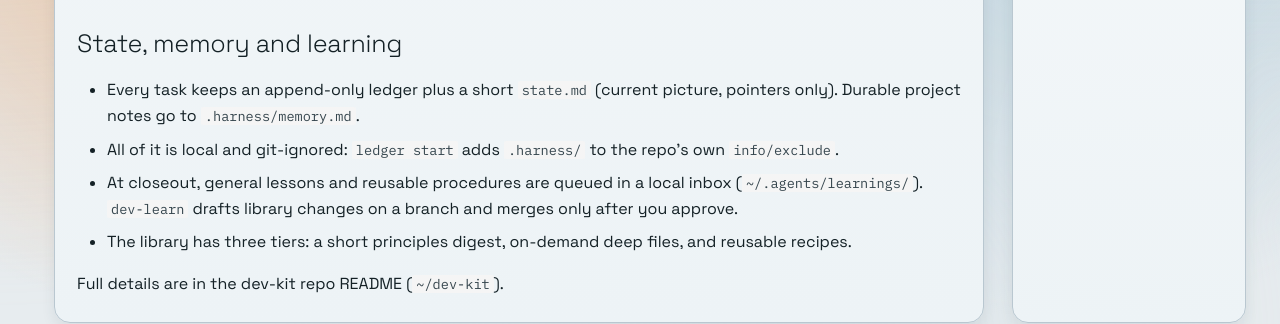
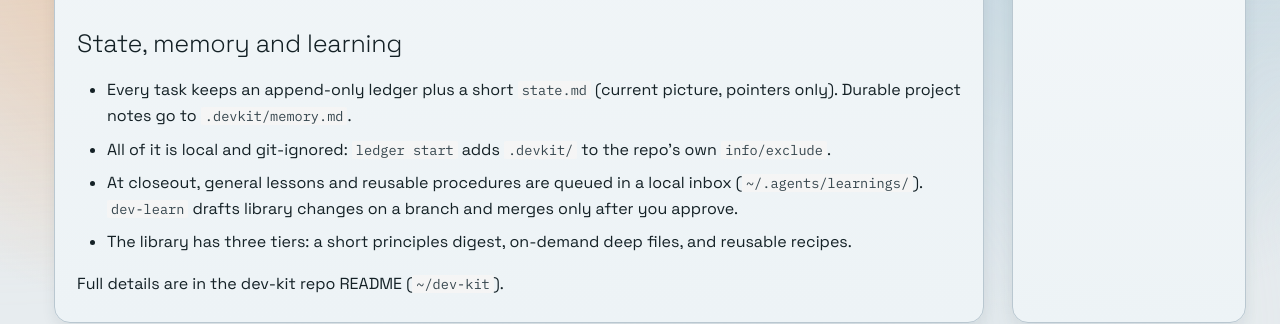
Before and after one commit to nchandar/dotfiles, an MkDocs documentation site: the page built from docs/tools/dev-kit.md, in a window 1280 px wide and 900 px high, scrolled down 647 px. Shown: the part 508-832 px from the top of the window. Built offline with MkDocs 1.6.1 and Material for MkDocs 9.7.7, drawn with Linux system fonts in a browser that asks for light colours; comment, search, counter and statistics services are not loaded.

Commit message:
chore: follow dev-kit identifier rename

```diff
--- a/docs/tools/dev-kit.md
+++ b/docs/tools/dev-kit.md
@@ -22,8 +22,8 @@ Skills and small bash tools that work the same under Claude Code, Codex and Open
 | `dev-learn` | turning learnings from finished work into library edits, merged only after you approve |
 
 ## State, memory and learning
-- Every task keeps an append-only ledger plus a short `state.md` (current picture, pointers only). Durable project notes go to `.harness/memory.md`.
-- All of it is local and git-ignored: `ledger start` adds `.harness/` to the repo's own `info/exclude`.
+- Every task keeps an append-only ledger plus a short `state.md` (current picture, pointers only). Durable project notes go to `.devkit/memory.md`.
+- All of it is local and git-ignored: `ledger start` adds `.devkit/` to the repo's own `info/exclude`.
 - At closeout, general lessons and reusable procedures are queued in a local inbox (`~/.agents/learnings/`). `dev-learn` drafts library changes on a branch and merges only after you approve.
 - The library has three tiers: a short principles digest, on-demand deep files, and reusable recipes.
 
```
Also changed, not shown: config/agents/AGENTS.md (+2 -2 lines), 1 other file.
